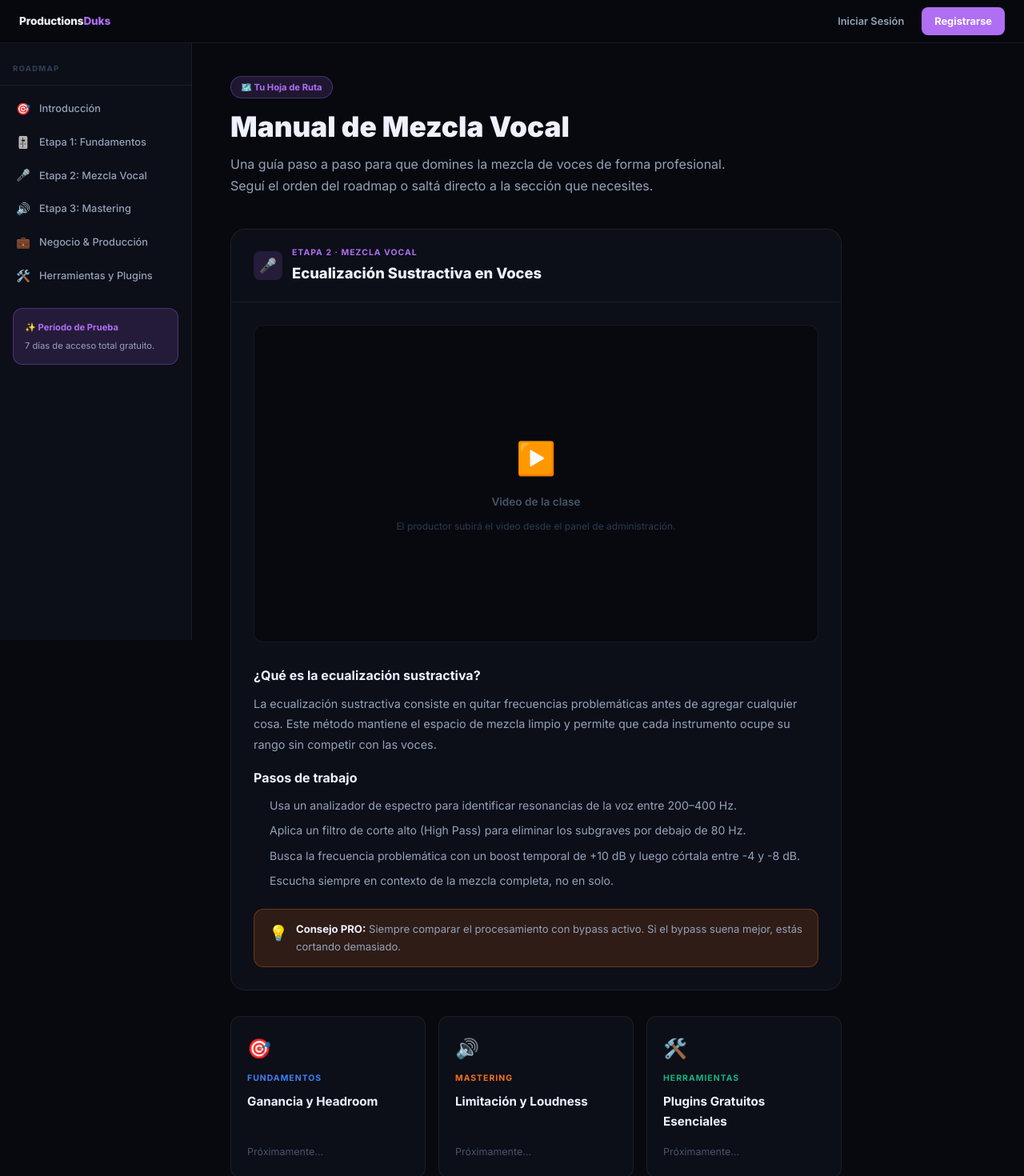
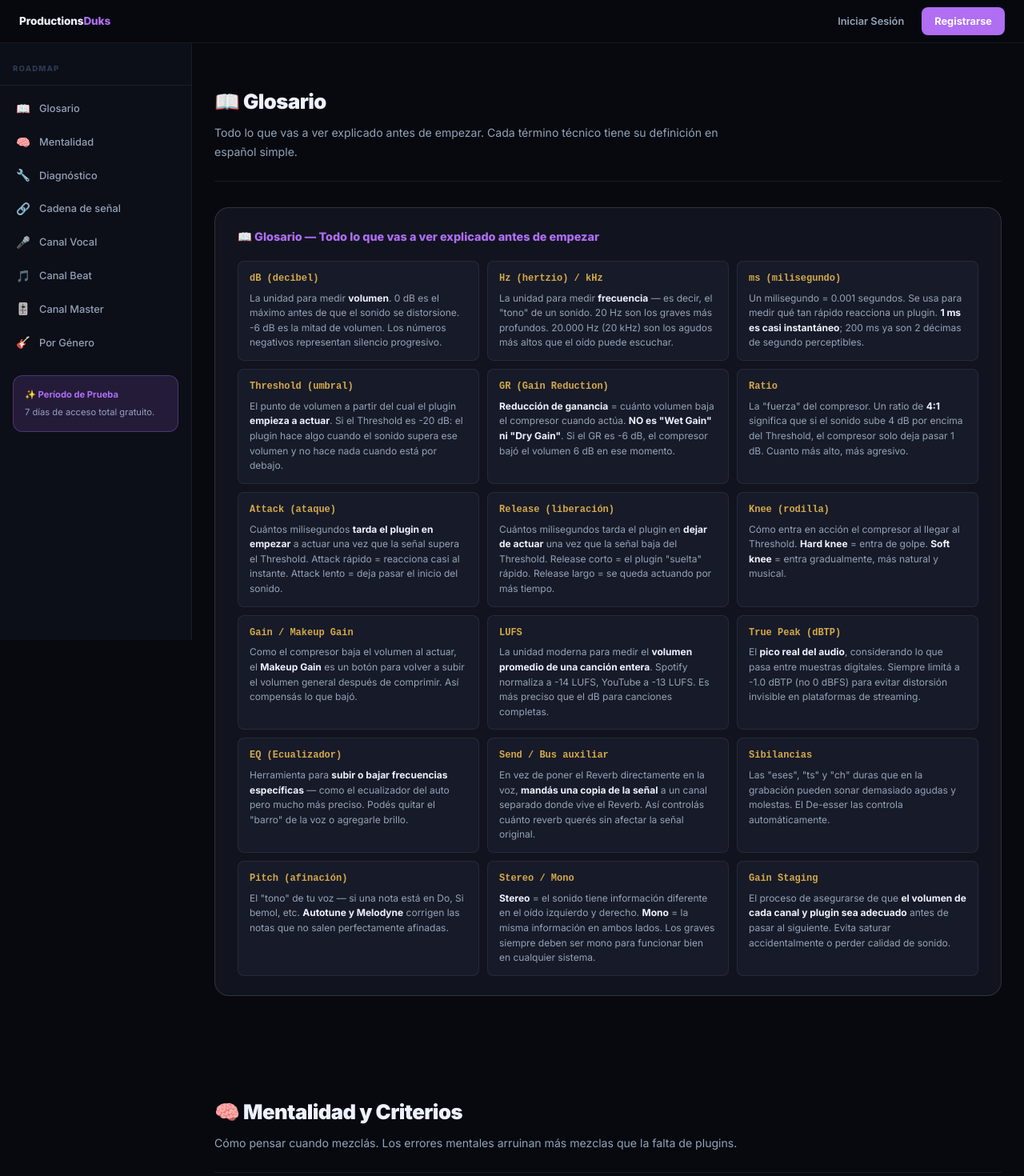
Before and after one commit to gonchiantelo/ProductionsDuks, a Next.js app: page /app/roadmap in a window 1280 px wide. Shown: the top 1470 px of the page at 80% size. Built offline with nearby package versions, Linux system fonts and the light colour scheme.

Commit message:
feat(pages): Restructure landing page and move manual to protected roadmap

```diff
--- a/src/app/MainContent.tsx
+++ b/src/app/MainContent.tsx
@@ -1,6 +1,6 @@
 export default function MainContent() {
   return (
-    <main className="main" dangerouslySetInnerHTML={{ __html: `
+    <div dangerouslySetInnerHTML={{ __html: `
 
     <!-- ═══ GLOSARIO ═══ -->
     <div class="tab-panel active" id="panel-glosario">
@@ -34,7 +34,7 @@ export default function MainContent() {
     </div>
 
     <!-- ═══ MENTALIDAD ═══ -->
-    <div class="tab-panel" id="panel-mentalidad">
+    <div class="tab-panel active" id="panel-mentalidad">
       <div class="panel-hero">
         <h1>🧠 Mentalidad y Criterios</h1>
         <p>Cómo pensar cuando mezclás. Los errores mentales arruinan más mezclas que la falta de plugins.</p>
@@ -81,7 +81,7 @@ export default function MainContent() {
     </div>
 
     <!-- ═══ DIAGNOSTICO ═══ -->
-    <div class="tab-panel" id="panel-diagnostico">
+    <div class="tab-panel active" id="panel-diagnostico">
       <div class="panel-hero">
         <h1>🔧 Diagnóstico Auditivo</h1>
         <p>Si escuchás esto, hacé esto. Cada problema tiene un culpable específico y una corrección concreta.</p>
@@ -177,7 +177,7 @@ export default function MainContent() {
     </div>
 
     <!-- ═══ CADENA ═══ -->
-    <div class="tab-panel" id="panel-cadena">
+    <div class="tab-panel active" id="panel-cadena">
       <div class="panel-hero">
         <h1>🔗 Cadena de Señal</h1>
         <p>El orden correcto de los plugins en cada canal. Este orden no es arbitrario — cada plugin trabaja sobre lo que le llega del anterior.</p>
@@ -221,7 +221,7 @@ export default function MainContent() {
     </div>
 
     <!-- ═══ VOCAL ═══ -->
-    <div class="tab-panel" id="panel-vocal">
+    <div class="tab-panel active" id="panel-vocal">
       <div class="panel-hero">
         <h1>🎤 Canal Vocal</h1>
         <p>Melodyne, Autotune, EQ, Gate, De-esser, Compresor, Saturación, Reverb y Delay — todos explicados en detalle.</p>
@@ -544,7 +544,7 @@ export default function MainContent() {
     </div>
 
     <!-- ═══ BEAT ═══ -->
-    <div class="tab-panel" id="panel-beat">
+    <div class="tab-panel active" id="panel-beat">
       <div class="panel-hero">
         <h1>🎵 Canal Beat</h1>
         <p>Beat descargado de internet — cómo prepararlo, ecualizarlo y hacerle espacio para que la voz respire.</p>
@@ -610,7 +610,7 @@ export default function MainContent() {
     </div>
 
     <!-- ═══ MASTER ═══ -->
-    <div class="tab-panel" id="panel-master">
+    <div class="tab-panel active" id="panel-master">
       <div class="panel-hero">
         <h1>🎚️ Canal Master</h1>
         <p>La mezcla final (Stereo Out) — EQ Master, Glue Compressor, Stereo Imager y Limiter. El orden importa.</p>
@@ -680,7 +680,7 @@ export default function MainContent() {
     </div>
 
     <!-- ═══ POR GÉNERO ═══ -->
-    <div class="tab-panel" id="panel-generos">
+    <div class="tab-panel active" id="panel-generos">
       <div class="panel-hero">
         <h1>🎸 Configuración por Género</h1>
         <p>Valores específicos para cada estilo. Seleccioná el género en la barra superior para actualizar todos los valores del manual.</p>
--- a/src/app/app/roadmap/page.tsx
+++ b/src/app/app/roadmap/page.tsx
@@ -1,12 +1,14 @@
-import Link from 'next/link'
+import MainContent from '@/app/MainContent'
 
 const modules = [
-  { icon: '🎯', label: 'Introducción', href: '#intro' },
-  { icon: '🎚️', label: 'Etapa 1: Fundamentos', href: '#fundamentos' },
-  { icon: '🎤', label: 'Etapa 2: Mezcla Vocal', href: '#mezcla' },
-  { icon: '🔊', label: 'Etapa 3: Mastering', href: '#mastering' },
-  { icon: '💼', label: 'Negocio & Producción', href: '#negocio' },
-  { icon: '🛠️', label: 'Herramientas y Plugins', href: '#herramientas' },
+  { icon: '📖', label: 'Glosario', href: '#panel-glosario' },
+  { icon: '🧠', label: 'Mentalidad', href: '#panel-mentalidad' },
+  { icon: '🔧', label: 'Diagnóstico', href: '#panel-diagnostico' },
+  { icon: '🔗', label: 'Cadena de señal', href: '#panel-cadena' },
+  { icon: '🎤', label: 'Canal Vocal', href: '#panel-vocal' },
+  { icon: '🎵', label: 'Canal Beat', href: '#panel-beat' },
+  { icon: '🎚️', label: 'Canal Master', href: '#panel-master' },
+  { icon: '🎸', label: 'Por Género', href: '#panel-generos' },
 ]
 
 export default function RoadmapPage() {
@@ -47,121 +49,8 @@ export default function RoadmapPage() {
       </aside>
 
       {/* ── Main Content ── */}
-      <main style={{ flex: 1, overflowY: 'auto', padding: '40px 48px', maxWidth: '860px' }}>
-
-        {/* Header */}
-        <div id="intro" style={{ marginBottom: '40px' }}>
-          <span style={{
-            display: 'inline-block', padding: '4px 12px',
-            background: 'var(--vocal2)', border: '1px solid var(--vocal3)',
-            borderRadius: '100px', fontSize: '0.7rem', fontWeight: 700,
-            color: 'var(--vocal)', marginBottom: '14px'
-          }}>
-            🗺️ Tu Hoja de Ruta
-          </span>
-          <h1 style={{ fontSize: '2.2rem', fontWeight: 900, color: 'var(--t1)', lineHeight: 1.2, marginBottom: '12px' }}>
-            Manual de Mezcla Vocal
-          </h1>
-          <p style={{ fontSize: '1rem', color: 'var(--t2)', lineHeight: 1.7, maxWidth: '620px' }}>
-            Una guía paso a paso para que domines la mezcla de voces de forma profesional.
-            Seguí el orden del roadmap o saltá directo a la sección que necesites.
-          </p>
-        </div>
-
-        {/* ─── Clase de Ejemplo ─── */}
-        <section id="mezcla" style={{
-          background: 'var(--bg1)',
-          border: '1px solid var(--border)',
-          borderRadius: 'var(--r3)',
-          overflow: 'hidden',
-          marginBottom: '32px'
-        }}>
-          {/* Cabecera de sección */}
-          <div style={{
-            padding: '20px 28px',
-            borderBottom: '1px solid var(--border)',
-            display: 'flex', alignItems: 'center', gap: '12px'
-          }}>
-            <span style={{
-              width: '36px', height: '36px', borderRadius: 'var(--r)',
-              background: 'var(--vocal2)', display: 'flex', alignItems: 'center',
-              justifyContent: 'center', fontSize: '1.1rem', flexShrink: 0
-            }}>🎤</span>
-            <div>
-              <p style={{ fontSize: '0.65rem', fontWeight: 700, textTransform: 'uppercase', letterSpacing: '0.1em', color: 'var(--vocal)', marginBottom: '2px' }}>Etapa 2 · Mezcla Vocal</p>
-              <h2 style={{ fontSize: '1.15rem', fontWeight: 800, color: 'var(--t1)' }}>Ecualización Sustractiva en Voces</h2>
-            </div>
-          </div>
-
-          <div style={{ padding: '28px' }}>
-
-            {/* Contenedor de Video */}
-            <div style={{
-              width: '100%', aspectRatio: '16/9',
-              background: 'var(--bg0)',
-              border: '1px solid var(--border)',
-              borderRadius: 'var(--r2)',
-              display: 'flex', flexDirection: 'column',
-              alignItems: 'center', justifyContent: 'center',
-              gap: '10px', marginBottom: '28px',
-              color: 'var(--t3)'
-            }}>
-              <span style={{ fontSize: '2.5rem' }}>▶️</span>
-              <p style={{ fontSize: '0.85rem', fontWeight: 600 }}>Video de la clase</p>
-              <p style={{ fontSize: '0.75rem', color: 'var(--t4)' }}>El productor subirá el video desde el panel de administración.</p>
-            </div>
-
-            {/* Contenido del manual */}
-            <h3 style={{ fontSize: '1rem', fontWeight: 700, color: 'var(--t1)', marginBottom: '10px' }}>¿Qué es la ecualización sustractiva?</h3>
-            <p style={{ fontSize: '0.9rem', color: 'var(--t2)', lineHeight: 1.75, marginBottom: '16px' }}>
-              La ecualización sustractiva consiste en quitar frecuencias problemáticas antes de agregar cualquier cosa.
-              Este método mantiene el espacio de mezcla limpio y permite que cada instrumento ocupe su rango sin competir con las voces.
-            </p>
-
-            <h3 style={{ fontSize: '1rem', fontWeight: 700, color: 'var(--t1)', marginBottom: '10px' }}>Pasos de trabajo</h3>
-            <ol style={{ paddingLeft: '20px', display: 'flex', flexDirection: 'column', gap: '8px' }}>
-              {[
-                'Usa un analizador de espectro para identificar resonancias de la voz entre 200–400 Hz.',
-                'Aplica un filtro de corte alto (High Pass) para eliminar los subgraves por debajo de 80 Hz.',
-                'Busca la frecuencia problemática con un boost temporal de +10 dB y luego córtala entre -4 y -8 dB.',
-                'Escucha siempre en contexto de la mezcla completa, no en solo.'
-              ].map((step, i) => (
-                <li key={i} style={{ fontSize: '0.88rem', color: 'var(--t2)', lineHeight: 1.65 }}>
-                  {step}
-                </li>
-              ))}
-            </ol>
-
-            {/* Tip */}
-            <div style={{ marginTop: '24px', padding: '14px 18px', background: 'var(--beat2)', border: '1px solid var(--beat3)', borderRadius: 'var(--r2)', display: 'flex', gap: '10px', alignItems: 'flex-start' }}>
-              <span style={{ fontSize: '1.2rem', flexShrink: 0 }}>💡</span>
-              <p style={{ fontSize: '0.82rem', color: 'var(--t2)', lineHeight: 1.65 }}>
-                <strong style={{ color: 'var(--t1)' }}>Consejo PRO:</strong> Siempre comparar el procesamiento con bypass activo. Si el bypass suena mejor, estás cortando demasiado.
-              </p>
-            </div>
-          </div>
-        </section>
-
-        {/* Cards de próximas etapas */}
-        <div style={{ display: 'grid', gridTemplateColumns: 'repeat(auto-fill, minmax(240px, 1fr))', gap: '16px' }}>
-          {[
-            { emoji: '🎯', stage: 'Fundamentos', title: 'Ganancia y Headroom', color: 'var(--mast)' },
-            { emoji: '🔊', stage: 'Mastering', title: 'Limitación y Loudness', color: 'var(--beat)' },
-            { emoji: '🛠️', stage: 'Herramientas', title: 'Plugins Gratuitos Esenciales', color: 'var(--reg)' },
-          ].map((card, i) => (
-            <div key={i} style={{
-              background: 'var(--bg1)', border: '1px solid var(--border)',
-              borderRadius: 'var(--r2)', padding: '20px',
-              display: 'flex', flexDirection: 'column', gap: '8px'
-            }}>
-              <span style={{ fontSize: '1.5rem' }}>{card.emoji}</span>
-              <p style={{ fontSize: '0.65rem', fontWeight: 700, textTransform: 'uppercase', letterSpacing: '0.1em', color: card.color }}>{card.stage}</p>
-              <h3 style={{ fontSize: '0.95rem', fontWeight: 700, color: 'var(--t1)' }}>{card.title}</h3>
-              <p style={{ fontSize: '0.78rem', color: 'var(--t3)', marginTop: 'auto', paddingTop: '8px' }}>Próximamente…</p>
-            </div>
-          ))}
-        </div>
-
+      <main style={{ flex: 1, overflowY: 'auto', padding: '20px 0' }}>
+        <MainContent />
       </main>
     </div>
   )
--- a/src/app/page.tsx
+++ b/src/app/page.tsx
@@ -1,16 +1,67 @@
-import Topbar from './Topbar';
-import Sidebar from './Sidebar';
-import MainContent from './MainContent';
+import Link from 'next/link'
 
-export default function Home() {
+export default function LandingPage() {
   return (
-    <>
-      <Topbar />
-      <div className="sidebar-overlay" id="sidebarOverlay"></div>
-      <div className="layout">
-        <Sidebar />
-        <MainContent />
-      </div>
-    </>
-  );
+    <div style={{ display: 'flex', flexDirection: 'column', minHeight: 'calc(100vh - 54px)', alignItems: 'center', backgroundColor: 'var(--bg0)' }}>
+      {/* Hero Section */}
+      <section style={{ display: 'flex', flexDirection: 'column', alignItems: 'center', textAlign: 'center', padding: '80px 20px', maxWidth: '900px', width: '100%' }}>
+        <h1 style={{ fontSize: '3.5rem', fontWeight: 900, color: 'var(--t1)', lineHeight: 1.1, marginBottom: '24px' }}>
+          Aprende a mezclar voces <br />
+          <span style={{ color: 'var(--vocal)' }}>como un profesional</span>
+        </h1>
+        <p style={{ fontSize: '1.25rem', color: 'var(--t2)', maxWidth: '650px', marginBottom: '48px', lineHeight: 1.6 }}>
+          Domina la ecualización, compresión, afinación y todos los secretos de la mezcla vocal con nuestro manual interactivo paso a paso.
+        </p>
+
+        {/* Video Placeholder */}
+        <div style={{
+          width: '100%',
+          maxWidth: '800px',
+          aspectRatio: '16/9',
+          backgroundColor: 'var(--bg1)',
+          border: '1px solid var(--border)',
+          borderRadius: 'var(--r3)',
+          display: 'flex',
+          flexDirection: 'column',
+          alignItems: 'center',
+          justifyContent: 'center',
+          marginBottom: '48px',
+          boxShadow: '0 20px 40px rgba(0,0,0,0.4)'
+        }}>
+          <span style={{ fontSize: '4rem', marginBottom: '10px' }}>▶️</span>
+          <p style={{ fontSize: '1.2rem', fontWeight: 700, color: 'var(--t2)' }}>Teaser / Video de Presentación</p>
+        </div>
+
+        {/* CTAs */}
+        <div style={{ display: 'flex', gap: '20px', flexWrap: 'wrap', justifyContent: 'center' }}>
+          <Link href="/register" style={{
+            padding: '16px 32px',
+            backgroundColor: 'var(--vocal)',
+            color: '#fff',
+            fontSize: '1.1rem',
+            fontWeight: 800,
+            borderRadius: 'var(--r2)',
+            textDecoration: 'none',
+            boxShadow: '0 10px 20px var(--vocal3)',
+            transition: 'transform 0.2s, box-shadow 0.2s'
+          }}>
+            Comenzar prueba de 7 días
+          </Link>
+          <Link href="/login" style={{
+            padding: '16px 32px',
+            backgroundColor: 'transparent',
+            border: '2px solid var(--border)',
+            color: 'var(--t1)',
+            fontSize: '1.1rem',
+            fontWeight: 700,
+            borderRadius: 'var(--r2)',
+            textDecoration: 'none',
+            transition: 'background-color 0.2s, border-color 0.2s'
+          }}>
+            Iniciar Sesión
+          </Link>
+        </div>
+      </section>
+    </div>
+  )
 }
```
